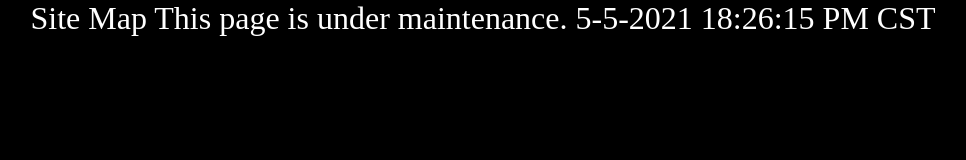
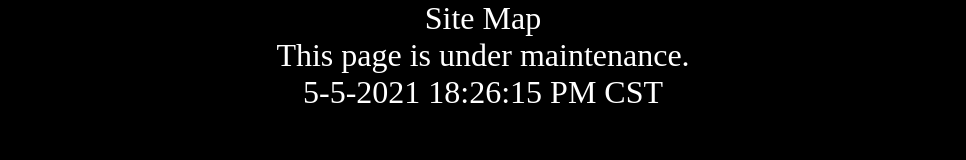
Before and after one commit to patrick-media/half-doom, a plain HTML site: page sitemap.html in a window 1280 px wide. Shown: the whole page, without its empty margins (157-1123 px from the left). Drawn offline with Linux system fonts and the light colour scheme.

Commit message:
Update sitemap.html

```diff
--- a/sitemap.html
+++ b/sitemap.html
@@ -8,9 +8,9 @@
   <body>
     <center>
       <font size="6" color="white">
-        Site Map
-        This page is under maintenance.
-        5-5-2021 18:26:15 PM CST
+        Site Map<br>
+        This page is under maintenance.<br>
+        5-5-2021 18:26:15 PM CST<br>
       </font>
     </center>
   </body>
```
